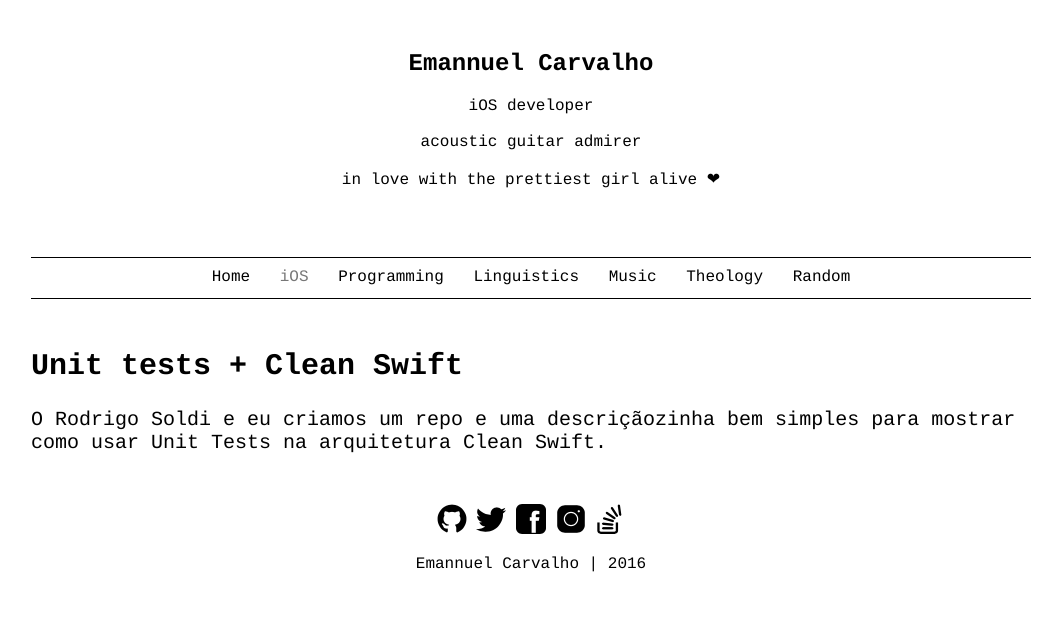
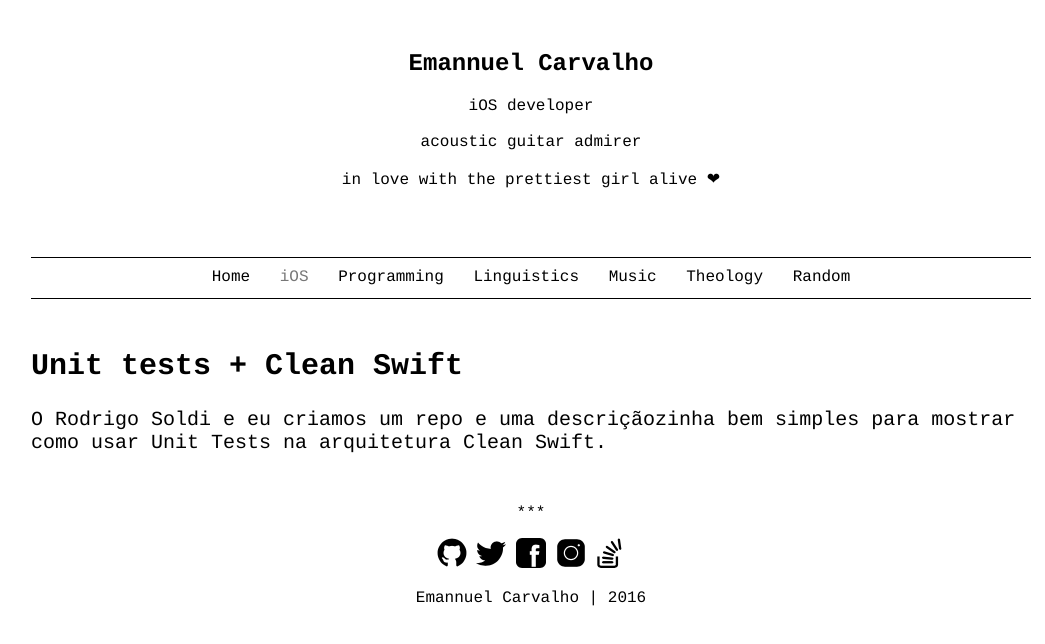
Before and after one commit to emannuelOC/emannuelOC.github.io, a plain HTML site: page ios.html in a window 1280 px wide. Shown: the whole page, without its empty margins (109-1154 px from the left). Drawn offline with Linux system fonts and the light colour scheme.

Commit message:
Correction html

```diff
--- a/ios.html
+++ b/ios.html
@@ -32,6 +32,7 @@
 					<p>O Rodrigo Soldi e eu criamos um repo e uma descriçãozinha bem
 					simples para mostrar como usar Unit Tests na arquitetura Clean Swift.</p>
 				</article>
+				<p class="article_separator">***</p>
 			</a>
 			<!-- ******************************* -->
 
```
Also changed, not shown: testingCleanSwift.html (+2 -0 lines).
